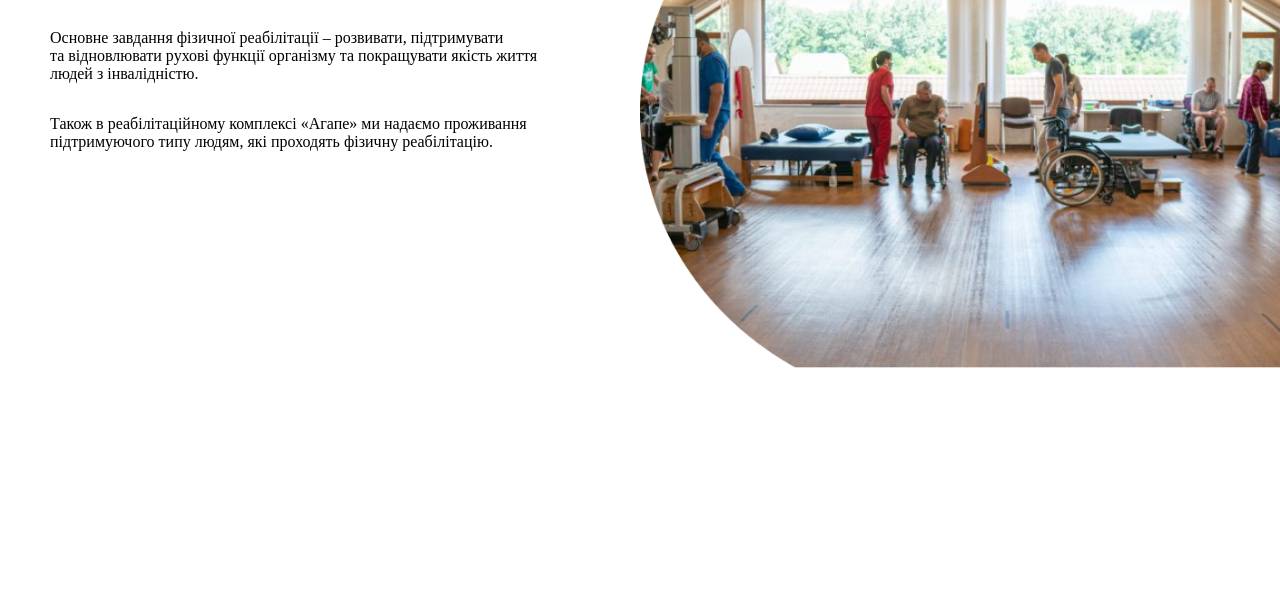
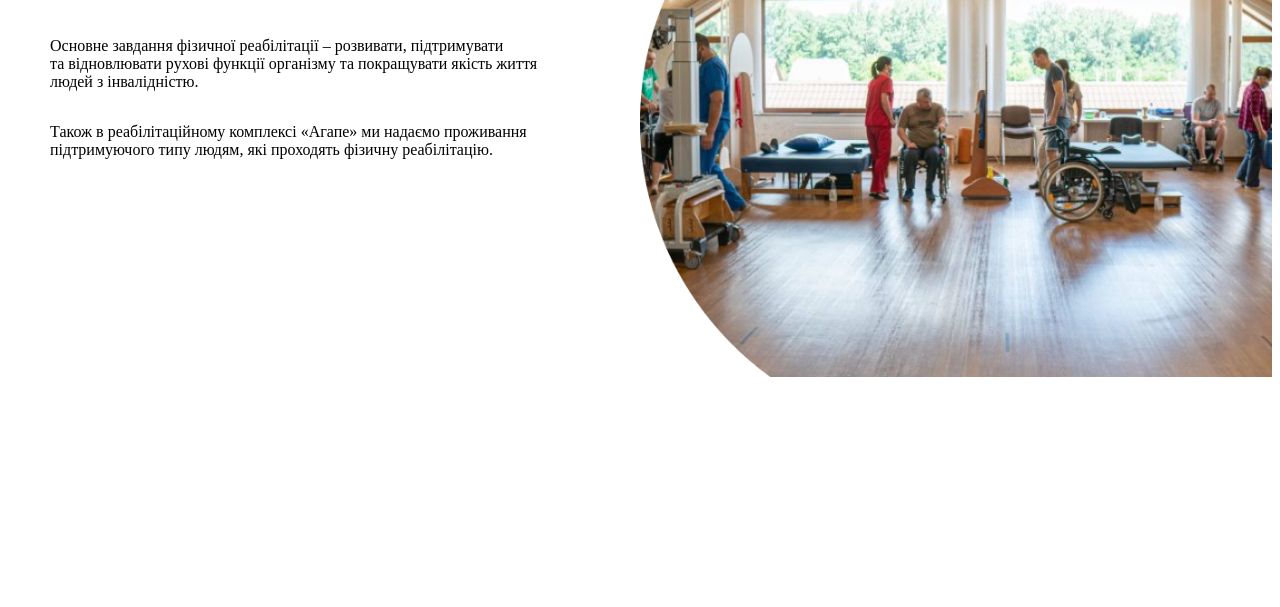
Before and after one commit to marinenok2/testPage, a website: page index.html in a window 1280 px wide. Shown: the part 193-800 px from the top of the page. Drawn offline with Linux system fonts and the light colour scheme.

Commit message:
fix: add hidden bottom

```diff
--- a/style.scss
+++ b/style.scss
@@ -1,41 +1,48 @@
-/* first version */
-
-.rehabilitation{
-
-    &__block-text{
-
+.rehabilitation {
+  position: relative;
+  overflow: hidden;
+  &__block-text {
     display: grid;
     grid-template-columns: 5fr 1fr;
     padding: 84px 0 136px 0;
     margin-bottom: 50px;
+  }
 
-    }
-    &__container{
+  &__container {
     max-width: 1180px;
     margin: 10px auto;
     display: grid;
     grid-template-columns: 1fr 1fr;
 
   }
-    &__image{
+
+  &__image {
     position: relative;
   }
-    &__img{
+
+  &__img {
     width: 50vw;
     height: 100%;
     position: absolute;
+    top: 0;
+    left: 0;
+    bottom: 0;
+    right: 0;
     z-index: 2;
+    object-fit: cover;
   }
-    &__text-p{
+
+  &__text-p {
     margin-bottom: 32px;
     font-size: 16px;
   }
-    &__title{
+
+  &__title {
     font-size: 38px;
     margin-bottom: 52px;
   }
-    &__wrapper{
+
+  &__wrapper {
     font-size: 40px;
   }
-
 }
```
Also changed, not shown: style.css. Lines whose indentation alone changed are shown as unchanged.
